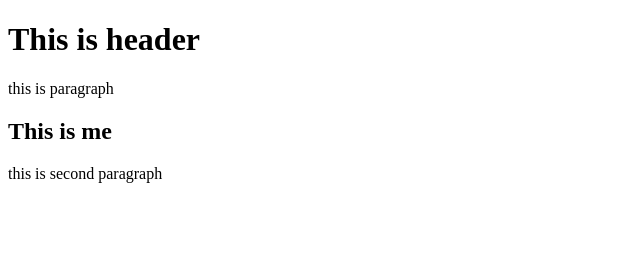
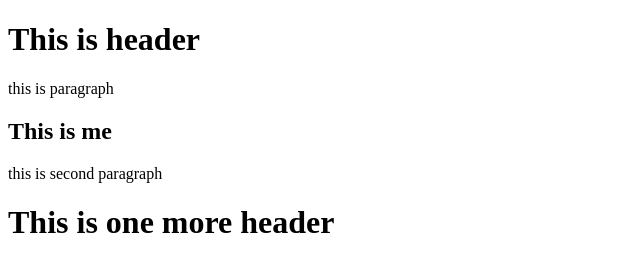
Before and after one commit to Annees/GitLearningRepo, a website: page index.html in a window 1280 px wide. Shown: the whole page, without its empty margins (0-640 px from the left). Drawn offline with Linux system fonts and the light colour scheme.

Commit message:
this commit is according to course

```diff
--- a/index.html
+++ b/index.html
@@ -6,5 +6,6 @@
         <p>this is paragraph</p>
         <h2>This is me</h2>
         <p>this is second paragraph</p>
+        <h1>This is one more header</h1>
     </body>
 </html>
```
Also changed, not shown: package.json (added, +24 -0 lines), 2 other files.
